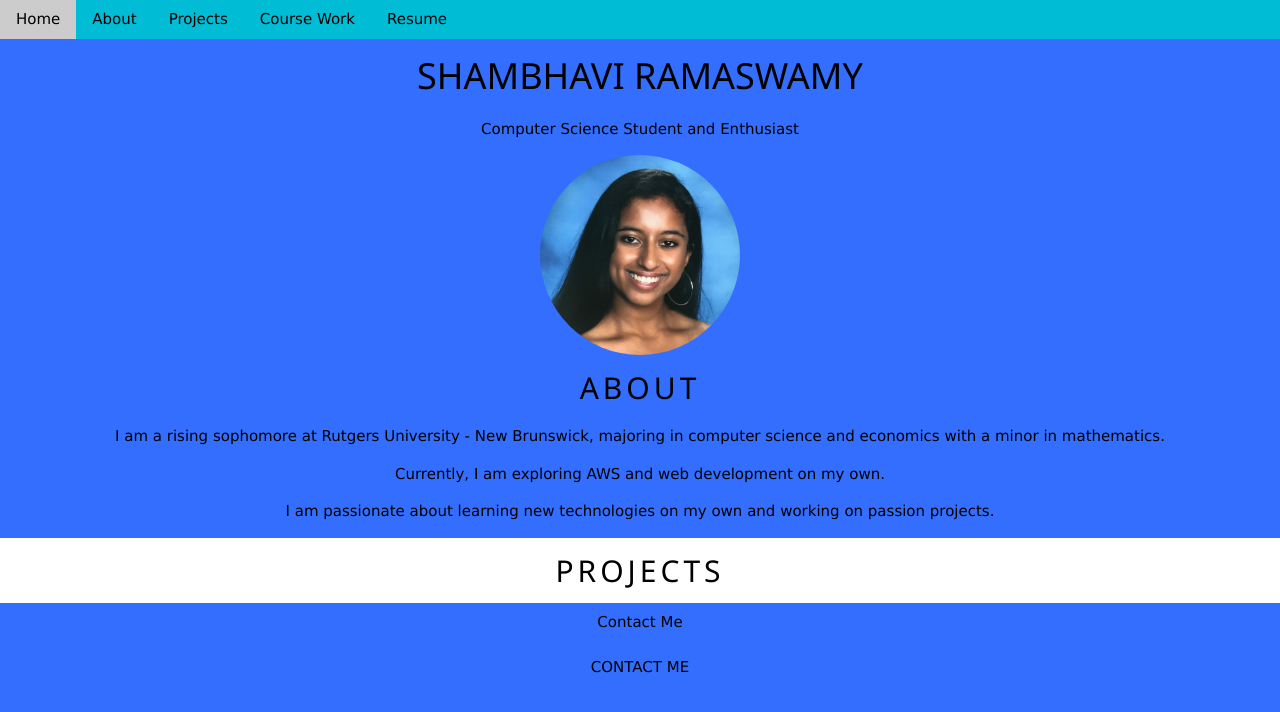
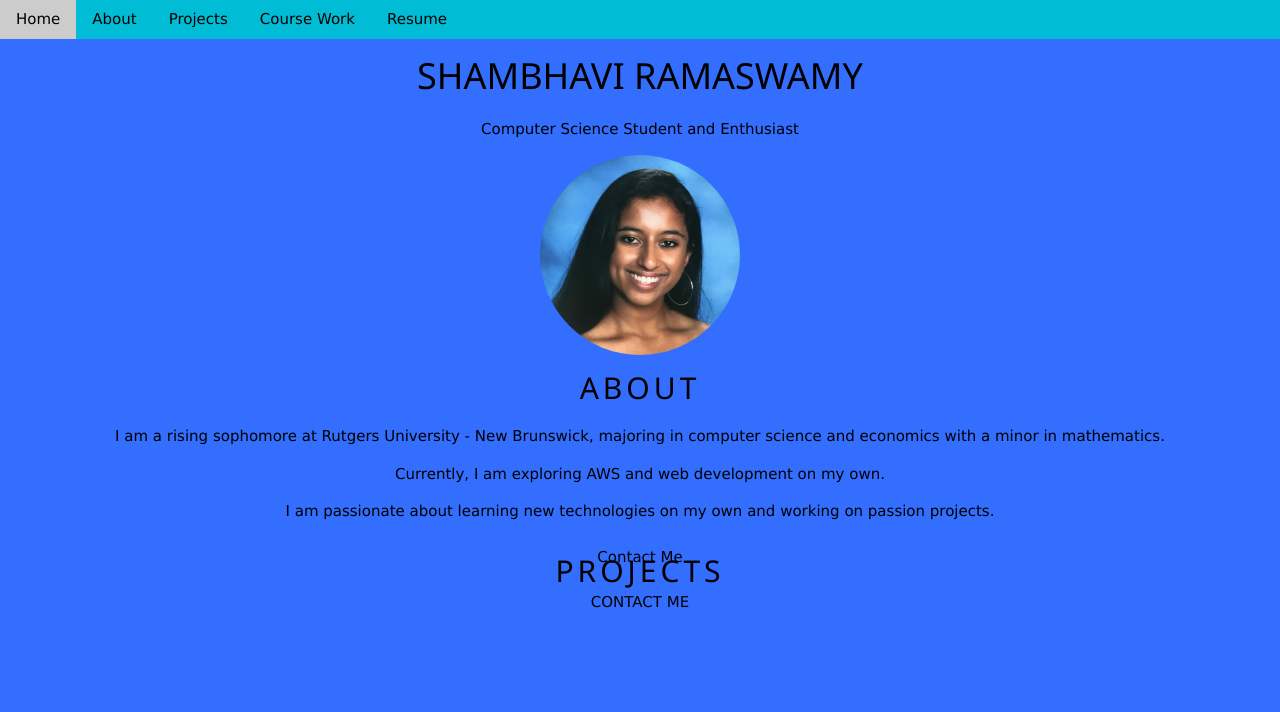
Before and after one commit to shambhavir/shambhavir.github.io, a plain HTML site: page index.html in a window 1280 px wide. Drawn offline with nearby package versions, Linux system fonts and the light colour scheme; files whose address does not match are found by name.

Commit message:
changed positioning again

```diff
--- a/index.html
+++ b/index.html
@@ -82,17 +82,17 @@
 
 
 <nav class = "w3-bar w3-white">
-<div class = "about" style = "text-align: center; width: 100%">
+<div class = "about" style = "text-align: center; width: 100%; position:absolute;">
 
     <h2 class = "w3-wide">PROJECTS</h2>
 </div>
 </nav>
 
-  <div class = "contactbutton" style = "text-align: center; width: 100%;" >
+  <div class = "contactbutton" style = "text-align: center; width: 100%; position: relative;" >
     <a href = "#contactme" class="w3-button w3-bar-item">Contact Me</a>
     </div>
 
-<div class = "contactme" style = "text-align: center; width: 100%">
+<div class = "contactme" style = "text-align: center; width: 100%; ">
     <p>
         CONTACT ME
     </p>
```
